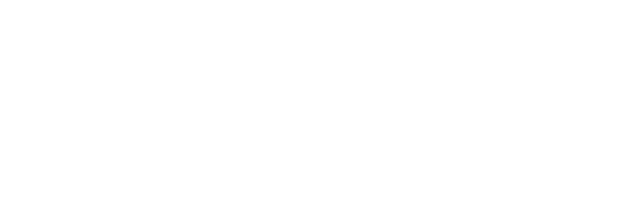
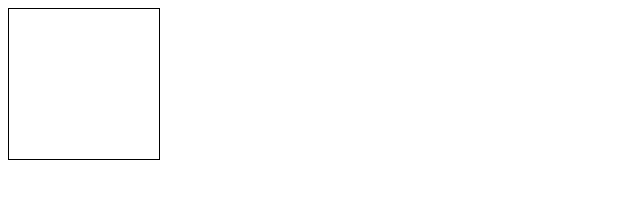
Before and after one commit to remyguts/javascriptdrawingpractice, a plain HTML site: page index.html in a window 1280 px wide. Shown: the whole page, without its empty margins (0-640 px from the left). Drawn offline with Linux system fonts and the light colour scheme.

Commit message:
canvas and border created in html

```diff
--- a/index.html
+++ b/index.html
@@ -7,7 +7,10 @@
     <script src="myscripts.js"></script>
     <title>Document</title>
 </head>
-<body>
 
-</body>
+    <body onload="draw();">
+        <canvas id="tutorial" width="150" height="150"></canvas>
+      </body>
+
+
 </html>
```
